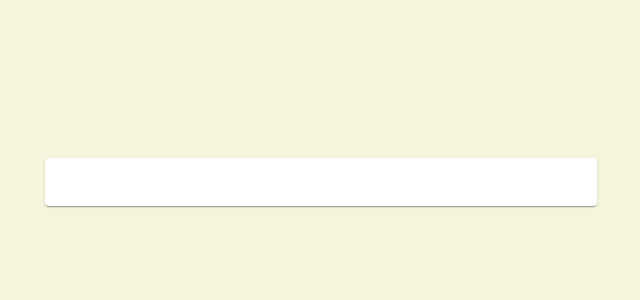
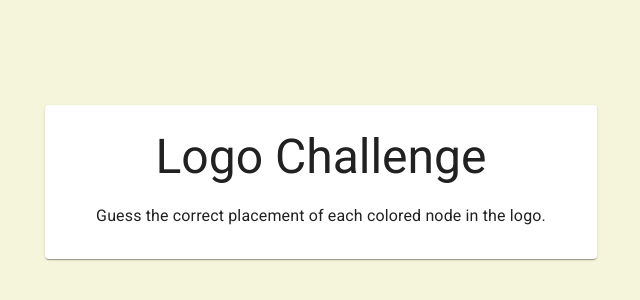
Before and after one commit to fancyaction/logo-challenge, a React (Create React App) app: page / in a window 1280 px wide. Shown: the part 218-518 px from the top of the page, without its empty margins (319-959 px from the left). Built offline with nearby package versions, Linux system fonts and the light colour scheme.

Commit message:
Setup Header

```diff
--- /dev/null
+++ b/src/Components/Header.js
@@ -0,0 +1,17 @@
+import React, { Fragment } from 'react';
+import { Typography } from '@material-ui/core';
+
+const Header = () => {
+    return (
+        <Fragment>
+            <Typography color="textPrimary" variant="h3" gutterBottom>
+                Logo Challenge
+            </Typography>
+            <Typography variant="subtitle1" gutterBottom>
+                Guess the correct placement of each colored node in the logo.
+            </Typography>
+        </Fragment>
+    )
+}
+
+export default Header;
--- a/src/Components/LogoChallenge.js
+++ b/src/Components/LogoChallenge.js
@@ -1,7 +1,9 @@
 import React from 'react'
 import { Container, Paper } from '@material-ui/core';
 import { makeStyles } from '@material-ui/core/styles';
-
+import Header from './Header';
+// import ResetButton from './ResetButton';
+// import ScoreBox from './ScoreBox';
 
 const useStyles = makeStyles(theme => ({
     root: {
@@ -36,8 +38,8 @@ const LogoChallenge = () => {
     return (
         <Container maxWidth="sm">
             <Paper className={classes.root}>
-                {/* <Header />
-                <ResetButton resetGame={resetGame} />
+                <Header />
+                {/* <ResetButton resetGame={resetGame} />
                 <ScoreBox score={score} /> */}
             </Paper>
         </Container>
```
